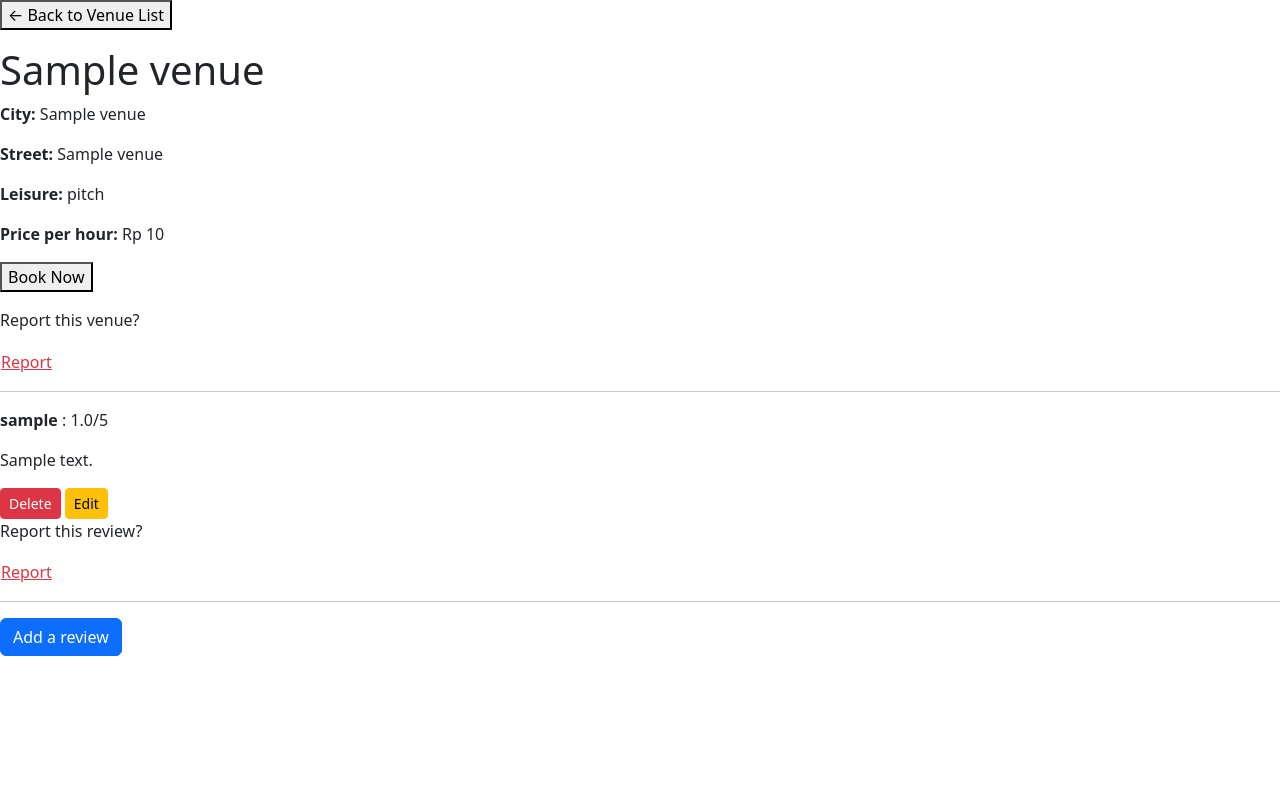
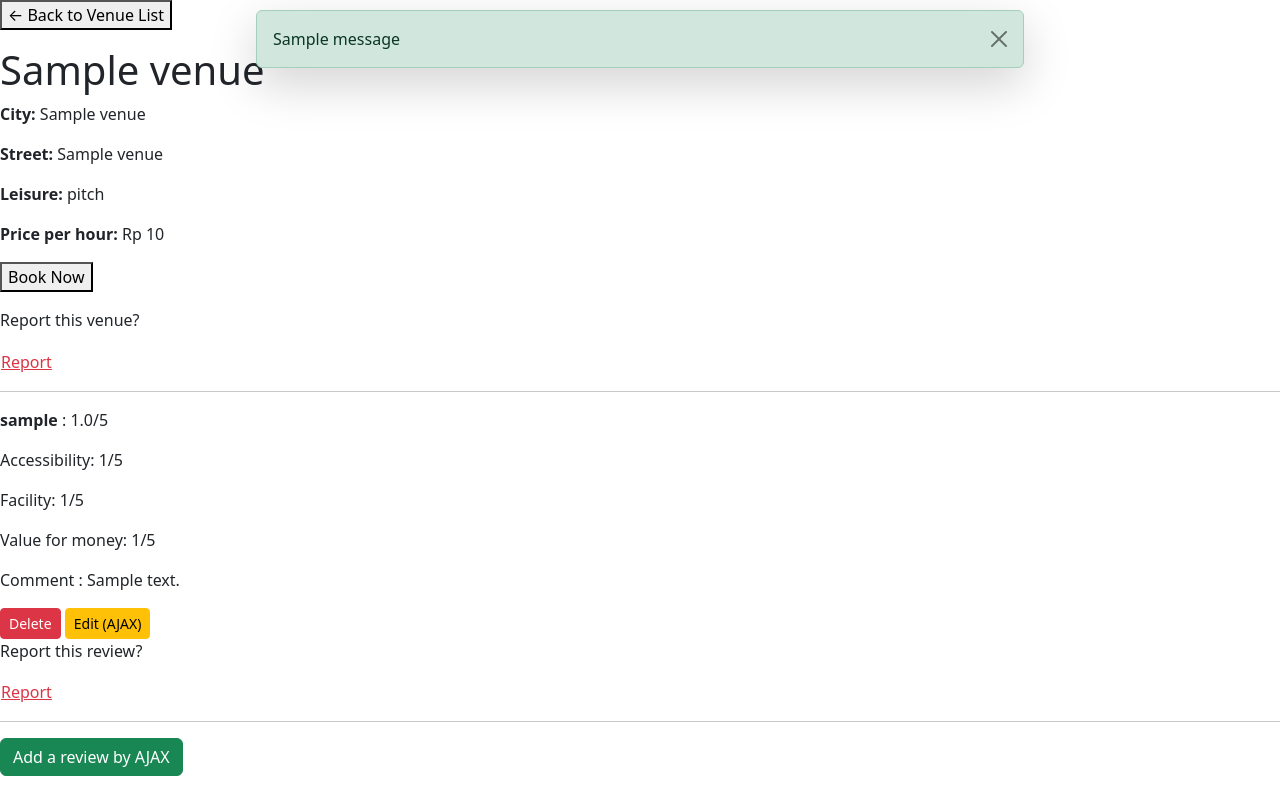
Before and after one commit to pbp-group3-2025/velp, a Django app: page /venue/00000000-0000-0000-0000-000000000001/ in a window 1280 px wide. Run offline with Django 5.2, Linux system fonts and the light colour scheme; a user stored in the database is signed in; tables that the repository leaves empty hold one stand-in row (values such as "Sample post"); one stand-in notice (Sample message) is shown.

Commit message:
implementing ajax on review module

```diff
--- a/main/templates/venue_detail.html
+++ b/main/templates/venue_detail.html
@@ -1,11 +1,10 @@
 {% extends 'base.html' %}
 {% load humanize %}
+
 {% block content %}
 <p><a href="{% url 'main:show_main' %}"><button>← Back to Venue List</button></a></p>
 
-
 <h1>{{ venue.name }}</h1>
-
 
 <p><b>City:</b> {{ venue.CityName }}</p>
 <p><b>Street:</b> {{ venue.StreetName }}</p>
@@ -38,20 +37,40 @@
     {% include "reports/report_button.html" with obj=venue target_type="venue" %}
 {% endif %}
 
+<div id="reviewsContainer">
   {% for review in venue.reviews.all %}
     <hr>
+
     <p><strong>{{ review.user.username }}</strong> : {{ review.average_rating }}/5</p>
-  <p>{{ review.comment }}</p>
+    <p>Accessibility: {{ review.accessibility }}/5</p>
+    <p>Facility: {{ review.facility }}/5</p>
+    <p>Value for money: {{ review.value_for_money }}/5</p>
+    <p>Comment : {{ review.comment }}</p>
 
     {% if review.user == request.user %}
-      <form action="{% url 'review:delete_review' review.id %}" method="POST" style="display:inline;">
-        {% csrf_token %}
-        <button type="submit" class="btn btn-danger btn-sm">Delete</button>
-      </form>
 
-    <a href="{% url 'review:edit_review' review.id %}" class="btn btn-warning btn-sm">
-        Edit
-    </a>
+      <!-- DELETE -->
+      <button
+        type="button"
+        class="btn btn-danger btn-sm deleteReviewBtn"
+        data-id="{{ review.id }}"
+        data-url="{% url 'review:delete_review' review.id %}">
+        Delete
+      </button>
+
+      <!-- EDIT AJAX -->
+      <button
+        type="button"
+        class="btn btn-warning btn-sm editReviewBtn"
+        data-id="{{ review.id }}"
+        data-accessibility="{{ review.accessibility }}"
+        data-facility="{{ review.facility }}"
+        data-vfm="{{ review.value_for_money }}"
+        data-comment="{{ review.comment }}"
+        data-url="{% url 'review:edit_review_ajax' review.id %}">
+        Edit (AJAX)
+      </button>
+
     {% endif %}
 
     <p>Report this review?</p>
@@ -62,9 +81,16 @@
   {% empty %}
     <p>No review at the moment.</p>
   {% endfor %}
-<p></p>
+</div>
+
 <hr>
-<a href="{% url 'review:add_review' venue.id %}" class="btn btn-primary">
-  Add a review
-</a>
+
+<button type="button"
+        class="btn btn-success mb-4"
+        id="openAddReviewBtn">
+  Add a review by AJAX
+</button>
+
+{% include "review/modal_review.html" %}
+
 {% endblock content %}
--- a/main/urls.py
+++ b/main/urls.py
@@ -5,7 +5,7 @@ from main.views import login_user, logout_user
 from main.views import edit_venue
 from main.views import delete_venue
 from main.views import create_booking, booking_list, booking_confirm, booking_cancel
-
+from main.views import get_reviews_html
 
 app_name = 'main'
 
@@ -14,6 +14,7 @@ urlpatterns = [
     path('', show_main, name='show_main'),
     path('venue/create/', create_venue, name='create_venue'),
     path('venue/<str:id>/', show_venue, name='show_venue'),
+    path('venue/<str:id>/reviews_html/', get_reviews_html, name='get_reviews_html'),
     path('xml/', show_xml, name='show_xml'),
     path('json/', show_json, name='show_json'),
     path('xml/<str:id>/', show_xml_by_id, name='show_xml_by_id'),
--- a/main/views.py
+++ b/main/views.py
@@ -1,5 +1,6 @@
 from django.shortcuts import render, redirect, get_object_or_404
 from main.forms import VenueForm, BookingForm
+from review.forms import ReviewForm
 from main.models import Venue, Booking
 from django.http import HttpResponse
 from django.core import serializers
@@ -15,6 +16,8 @@ from django import forms
 from django.utils import timezone
 from datetime import time, timedelta, date
 from django.core.exceptions import ValidationError
+from django.template.loader import render_to_string
+from django.http import JsonResponse
 
 
 # Create your views here.
@@ -63,10 +66,12 @@ def create_venue(request):
 @login_required(login_url='/login')
 def show_venue(request, id):
     venue = get_object_or_404(Venue, pk=id)
+    form = ReviewForm()
 
 
     context = {
-        "venue": venue
+        "venue": venue,
+        "form": form
     }
 
 
@@ -232,3 +237,9 @@ def booking_cancel(request, pk):
         messages.success(request, "Booking cancelled.")
         return redirect(reverse('main:booking_list'))
     return render(request, "booking/booking_cancel_confirm.html", {"booking": booking})
+
+
+def get_reviews_html(request, id):
+    venue = Venue.objects.get(pk=id)
+    html = render_to_string("venue_detail.html", {"venue": venue, "user": request.user}, request=request)
+    return JsonResponse({"html": html})
--- a/review/forms.py
+++ b/review/forms.py
@@ -6,5 +6,8 @@ class ReviewForm(forms.ModelForm):
         model = Review
         fields = ['accessibility', 'facility', 'value_for_money', 'comment']
         widgets = {
-            'comment': forms.Textarea(attrs={'rows': 3, 'placeholder': 'How was your experience?'}),
+            'accessibility': forms.Select(attrs={'id': 'id_accessibility'}),
+            'facility': forms.Select(attrs={'id': 'id_facility'}),
+            'value_for_money': forms.Select(attrs={'id': 'id_value_for_money'}),
+            'comment': forms.Textarea(attrs={'class': 'form-control', 'rows': 3, 'placeholder': 'How was your experience?'}),
         }
--- a/review/models.py
+++ b/review/models.py
@@ -18,7 +18,7 @@ class Review(models.Model):
     created_at = models.DateTimeField(auto_now_add=True)
 
     def average_rating(self):
-        """Calcule la moyenne des critères."""
+        """average value of criteria ratings"""
         total = self.accessibility + self.facility + self.value_for_money
         return round(total / 3, 1)
 
--- /dev/null
+++ b/review/templates/review/modal_review.html
@@ -0,0 +1,377 @@
+<div class="modal fade" id="reviewModal" tabindex="-1" aria-labelledby="reviewModalLabel" aria-hidden="true">
+  <div class="modal-dialog modal-dialog-centered modal-lg">
+    <div class="modal-content">
+
+      <!-- Header -->
+      <div class="modal-header">
+        <h5 class="modal-title" id="reviewModalLabel">Add a Review</h5>
+        <button type="button" class="btn-close" data-bs-dismiss="modal" aria-label="Close"></button>
+      </div>
+
+      <!-- Body -->
+      <div class="modal-body">
+        <form id="reviewForm" method="POST" action="" data-venue="{{ venue.id }}">
+          {% csrf_token %}
+          <input type="hidden" name="venue" value="{{ venue.id }}">
+
+          <!-- ACCESSIBILITY -->
+          <div class="mb-3">
+            <label class="form-label">Accessibility</label>
+            <div class="star-rating" data-target="id_accessibility">
+              {% for i in "12345" %}
+                <span class="star" data-value="{{ i }}">&#9733;</span>
+              {% endfor %}
+            </div>
+            <select name="accessibility" id="id_accessibility" required class="visually-hidden">>
+              <option value="">-</option>
+              <option value="1">1</option>
+              <option value="2">2</option>
+              <option value="3">3</option>
+              <option value="4">4</option>
+              <option value="5">5</option>
+            </select>
+          </div>
+
+          <!-- FACILITY -->
+          <div class="mb-3">
+            <label class="form-label">Facility</label>
+            <div class="star-rating" data-target="id_facility">
+              {% for i in "12345" %}
+                <span class="star" data-value="{{ i }}">&#9733;</span>
+              {% endfor %}
+            </div>
+            <select name="facility" id="id_facility" required class="visually-hidden">
+              <option value="">-</option>
+              <option value="1">1</option>
+              <option value="2">2</option>
+              <option value="3">3</option>
+              <option value="4">4</option>
+              <option value="5">5</option>
+            </select>
+          </div>
+
+          <!-- VALUE FOR MONEY -->
+          <div class="mb-3">
+            <label class="form-label">Value for money</label>
+            <div class="star-rating" data-target="id_value_for_money">
+              {% for i in "12345" %}
+                <span class="star" data-value="{{ i }}">&#9733;</span>
+              {% endfor %}
+            </div>
+            <select name="value_for_money" id="id_value_for_money" required class="visually-hidden">
+              <option value="">-</option>
+              <option value="1">1</option>
+              <option value="2">2</option>
+              <option value="3">3</option>
+              <option value="4">4</option>
+              <option value="5">5</option>
+            </select>
+          </div>
+
+          <!-- COMMENT -->
+          <div class="mb-3">
+            <label for="id_comment" class="form-label">Comment</label>
+            <textarea name="comment" id="id_comment" class="form-control" rows="4"></textarea>
+          </div>
+        </form>
+      </div>
+
+      <!-- Footer -->
+      <div class="modal-footer">
+        <button type="button" class="btn btn-secondary" data-bs-dismiss="modal">Cancel</button>
+        <button type="submit" form="reviewForm" class="btn btn-success" id="submitReviewBtn">Publish Review</button>
+      </div>
+
+    </div>
+  </div>
+</div>
+
+<style>
+.star-rating { display: inline-block; }
+.star { font-size: 28px; color: #ccc; cursor: pointer; transition: color 0.2s; }
+.star:hover { color: #ffd700; }
+.star.selected { color: gold; }
+
+.visually-hidden {
+  position: absolute !important;
+  width: 1px; height: 1px;
+  padding: 0; margin: -1px;
+  overflow: hidden;
+  clip: rect(0, 0, 0, 0);
+  border: 0;
+}
+</style>
+<script>
+document.addEventListener("DOMContentLoaded", function () {
+
+    /* ---------- INIT STAR RATINGS ---------- */
+    function initStarRatings() {
+        document.querySelectorAll(".star-rating").forEach(rating => {
+            const select = document.getElementById(rating.dataset.target);
+            if (!select) return;
+
+            rating.querySelectorAll(".star").forEach(star => {
+                // Remove existing listeners by cloning
+                const newStar = star.cloneNode(true);
+                star.parentNode.replaceChild(newStar, star);
+
+                newStar.addEventListener("click", function () {
+                    const val = this.dataset.value;
+                    select.value = val;
+
+                    // Update visual stars
+                    rating.querySelectorAll(".star").forEach(s => s.classList.remove("selected"));
+                    rating.querySelectorAll(".star").forEach(s => {
+                        if (parseInt(s.dataset.value) <= parseInt(val)) {
+                            s.classList.add("selected");
+                        }
+                    });
+                });
+            });
+        });
+    }
+
+    initStarRatings();
+
+    /* ---------- RESET MODAL TO ADD MODE ---------- */
+    function resetModalToAddMode() {
+        const form = document.getElementById("reviewForm");
+        const venueId = form.dataset.venue;
+
+        form.action = `/review/add_review_ajax/${venueId}/`;
+        form.reset();
+
+        document.querySelectorAll(".star").forEach(s => s.classList.remove("selected"));
+        document.getElementById("reviewModalLabel").innerText = "Add a Review";
+        document.getElementById("submitReviewBtn").innerText = "Publish Review";
+    }
+
+    /* ---------- RELOAD REVIEWS + REATTACH LISTENERS ---------- */
+    function reloadReviews(venueId) {
+        fetch(`/venue/${venueId}/reviews_html/`)
+            .then(r => r.json())
+            .then(htmlData => {
+                const parser = new DOMParser();
+                const doc = parser.parseFromString(htmlData.html, "text/html");
+                const newContainer = doc.querySelector("#reviewsContainer");
+
+                if (newContainer) {
+                    document.getElementById("reviewsContainer").outerHTML = newContainer.outerHTML;
+                    attachReviewButtons(); // CRITICAL: reattach event listeners
+                }
+            })
+            .catch(err => console.error("Error reloading reviews:", err));
+    }
+
+    /* ---------- AJAX SUBMIT ---------- */
+    document.getElementById("reviewForm").addEventListener("submit", function (e) {
+        console.log("submit CLICKED");
+        e.preventDefault();
+
+        const form = this;
+        const formData = new FormData(form);
+
+         const isEditMode = form.action.includes('edit_review_ajax');
+
+        fetch(form.action, {
+            method: "POST",
+            body: formData,
+            headers: {
+                "X-Requested-With": "XMLHttpRequest",
+                "X-CSRFToken": formData.get("csrfmiddlewaretoken")
+            }
+        })
+        .then(r => r.json())
+        .then(data => {
+            if (!data.success) {
+                showMessage("Errors: " + JSON.stringify(data.error), "danger");
+                console.error("Form errors:", data.error);
+                return;
+            }
+
+            // Success: fermeture forcée et nettoyage complet du modal
+            const modalElement = document.getElementById("reviewModal");
+
+            // Fermer le modal
+            modalElement.classList.remove('show');
+            modalElement.setAttribute('aria-hidden', 'true');
+            modalElement.setAttribute('style', 'display: none');
+
+            // Nettoyer le backdrop (voile gris)
+            const backdrops = document.querySelectorAll('.modal-backdrop');
+            backdrops.forEach(backdrop => backdrop.remove());
+
+            // Nettoyer le body
+            document.body.classList.remove('modal-open');
+            document.body.style.removeProperty('overflow');
+            document.body.style.removeProperty('padding-right');
+
+            resetModalToAddMode();
+            reloadReviews(data.venue_id || form.dataset.venue);
+
+            // Afficher le message de succès approprié
+        if (isEditMode) {
+            showMessage("Your review has been updated successfully!", "success");
+        } else {
+            showMessage("Your review has been added successfully!", "success");
+        }
+        })
+        .catch(err => {
+            console.error("AJAX error:", err);
+            showMessage("An error occurred. Please try again.", "danger");
+        });
+    });
+
+    /* ---------- OPEN ADD REVIEW ---------- */
+    document.getElementById("openAddReviewBtn").addEventListener("click", () => {
+    // Vérifier si l'utilisateur a déjà posté une review
+    const currentUsername = "{{ user.username }}"; // Récupérer le username de l'utilisateur connecté
+    const reviewsContainer = document.getElementById("reviewsContainer");
+
+    // Chercher si une review de cet utilisateur existe déjà
+    const userReviews = reviewsContainer.querySelectorAll("strong");
+    let hasReviewed = false;
+
+    userReviews.forEach(usernameElement => {
+        if (usernameElement.textContent.trim() === currentUsername) {
+            hasReviewed = true;
+        }
+    });
+
+    if (hasReviewed) {
+        showMessage("You've already reviewed this venue. You can edit or delete your existing review.", "warning");
+        return;
+    }
+
+    // Si pas de review existante, ouvrir le modal en mode "Add"
+    resetModalToAddMode();
+    const modal = new bootstrap.Modal(document.getElementById("reviewModal"));
+    modal.show();
+});
+
+    /* ---------- ATTACH REVIEW BUTTONS (Edit/Delete) ---------- */
+    function attachReviewButtons() {
+        // EDIT buttons
+        document.querySelectorAll(".editReviewBtn").forEach(btn => {
+            // Clone to remove ALL old listeners
+            const newBtn = btn.cloneNode(true);
+            btn.parentNode.replaceChild(newBtn, btn);
+        });
+
+        document.querySelectorAll(".editReviewBtn").forEach(btn => {
+            btn.addEventListener("click", function(e) {
+                e.preventDefault(); // Empêche tout comportement par défaut
+                e.stopPropagation(); // Empêche la propagation de l'événement
+
+                console.log("EDIT CLICKED", this.dataset.id);
+                const form = document.getElementById("reviewForm");
+
+                // Set form action for editing
+                form.action = this.dataset.url;
+
+                // Fill form values
+                document.getElementById("id_accessibility").value = this.dataset.accessibility;
+                document.getElementById("id_facility").value = this.dataset.facility;
+                document.getElementById("id_value_for_money").value = this.dataset.vfm;
+                document.getElementById("id_comment").value = this.dataset.comment;
+
+                // Update stars visually
+                document.querySelectorAll(".star-rating").forEach(rating => {
+                    const select = document.getElementById(rating.dataset.target);
+                    const val = parseInt(select.value);
+
+                    rating.querySelectorAll(".star").forEach(s => s.classList.remove("selected"));
+                    rating.querySelectorAll(".star").forEach(star => {
+                        if (parseInt(star.dataset.value) <= val) {
+                            star.classList.add("selected");
+                        }
+                    });
+                });
+
+                // Update modal title
+                document.getElementById("reviewModalLabel").innerText = "Edit Review";
+                document.getElementById("submitReviewBtn").innerText = "Save Changes";
+
+                // Show modal
+                const modal = new bootstrap.Modal(document.getElementById("reviewModal"));
+                modal.show();
+            });
+        });
+
+        // DELETE buttons
+        document.querySelectorAll(".deleteReviewBtn").forEach(btn => {
+            const newBtn = btn.cloneNode(true);
+            btn.parentNode.replaceChild(newBtn, btn);
+        });
+
+        document.querySelectorAll(".deleteReviewBtn").forEach(btn => {
+            btn.addEventListener("click", function(e) {
+                e.preventDefault(); // Empêche tout comportement par défaut
+                e.stopPropagation(); // Empêche la propagation de l'événement
+
+                console.log("DELETE CLICKED", this.dataset.id);
+
+                if (!confirm("Are you sure you want to delete this review?")) {
+                    return; // L'utilisateur a annulé
+                }
+
+                fetch(this.dataset.url, {
+                    method: "POST",
+                    headers: {
+                        "X-Requested-With": "XMLHttpRequest",
+                        "X-CSRFToken": document.querySelector('[name=csrfmiddlewaretoken]').value
+                    }
+                })
+                .then(r => r.json())
+                .then(data => {
+                    if (data.success) {
+                        const venueId = document.getElementById("reviewForm").dataset.venue;
+                        reloadReviews(venueId);
+                    showMessage("Your review has been deleted successfully!", "success");
+                } else {
+                    showMessage("Error: " + JSON.stringify(data.error), "danger");
+                }
+                })
+                .catch(err => {
+                    showMessage("Delete error: " + err, "danger");
+                    console.error("Delete error:", err);
+                });
+            });
+        });
+    }
+
+    // Initial attach
+    attachReviewButtons();
+
+});
+
+/* ---------- FUNCTION TO SHOW DJANGO-STYLE MESSAGES ---------- */
+function showMessage(text, type = "info") {
+    // Types possibles: success, info, warning, error, danger
+    const messagesContainer = document.querySelector(".messages") || createMessagesContainer();
+
+    const messageDiv = document.createElement("div");
+    messageDiv.className = `alert alert-${type} alert-dismissible fade show`;
+    messageDiv.role = "alert";
+    messageDiv.innerHTML = `
+        ${text}
+        <button type="button" class="btn-close" data-bs-dismiss="alert" aria-label="Close"></button>
+    `;
+
+    messagesContainer.appendChild(messageDiv);
+
+    // Auto-remove après 5 secondes
+    setTimeout(() => {
+      messageDiv.classList.remove('show');
+        setTimeout(() => messageDiv.remove(), 150);
+    }, 5000);
+}
+
+function createMessagesContainer() {
+    const container = document.createElement("div");
+    container.className = "messages";
+    container.style.cssText = "position: fixed; top: 20px; right: 20px; z-index: 9999; max-width: 400px;";
+    document.body.appendChild(container);
+    return container;
+}
+</script>
--- a/review/urls.py
+++ b/review/urls.py
@@ -8,4 +8,6 @@ urlpatterns = [
     path('add/', views.add_review_general, name='add_review_general'),
     path('delete/<int:review_id>/', views.delete_review, name='delete_review'),
     path('edit/<int:review_id>/', views.edit_review, name='edit_review'),
+    path('add_review_ajax/<uuid:venue_id>/', views.add_review_with_ajax, name='add_review_with_ajax'),
+    path('edit_review_ajax/<int:review_id>/', views.edit_review_ajax, name='edit_review_ajax'),
 ]
--- a/templates/base.html
+++ b/templates/base.html
@@ -19,5 +19,25 @@
     {% include "community_modal.html" %}
     {% block content %} {% endblock content %}
     <script src="{% static 'js/community.js' %}" defer></script>
+{% if messages %}
+  <div style="
+    position: fixed;
+    top: 10px;
+    left: 50%;
+    transform: translateX(-50%);
+    z-index: 2000;
+    width: 60%;
+  ">
+    {% for message in messages %}
+      <div class="alert alert-{{ message.tags }} alert-dismissible fade show shadow-lg" role="alert">
+        {{ message }}
+        <button type="button" class="btn-close" data-bs-dismiss="alert" aria-label="Close"></button>
+      </div>
+    {% endfor %}
+  </div>
+{% endif %}
 </body>
+
+
+
 </html>
```
Also changed, not shown: review/views.py (+76 -8 lines). Lines whose indentation alone changed are shown as unchanged.
